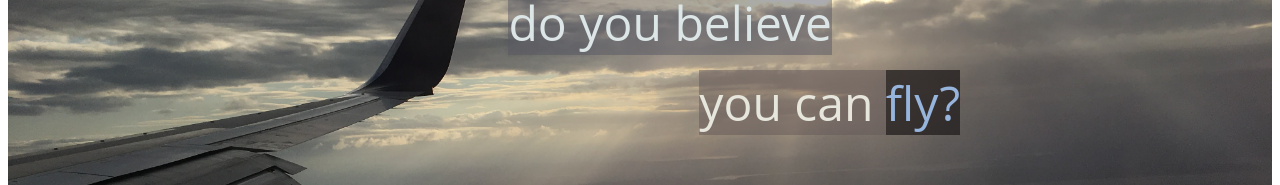
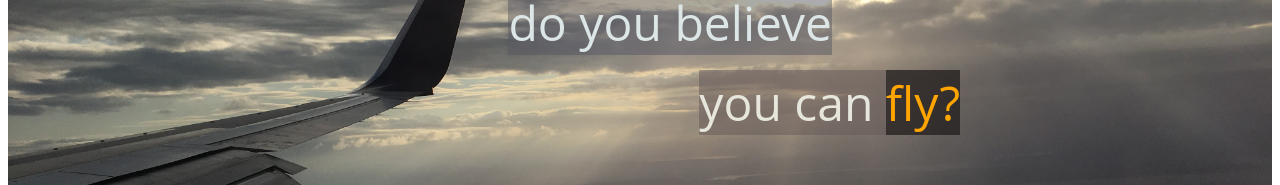
Before and after one commit to lblblbn/lblblbn.github.io, a plain HTML site: page index.html in a window 1280 px wide. Shown: the part 250-435 px from the top of the page. Drawn offline with Linux system fonts and the light colour scheme.

```diff
--- a/index.html
+++ b/index.html
@@ -36,7 +36,7 @@
 }
 
 #doing {
-color: rgb(150, 180, 220);;
+color: orange;
 background-color: rgba(0, 0, 0, 0.5);
 }
 
```
Also changed, not shown: 1 other file.
